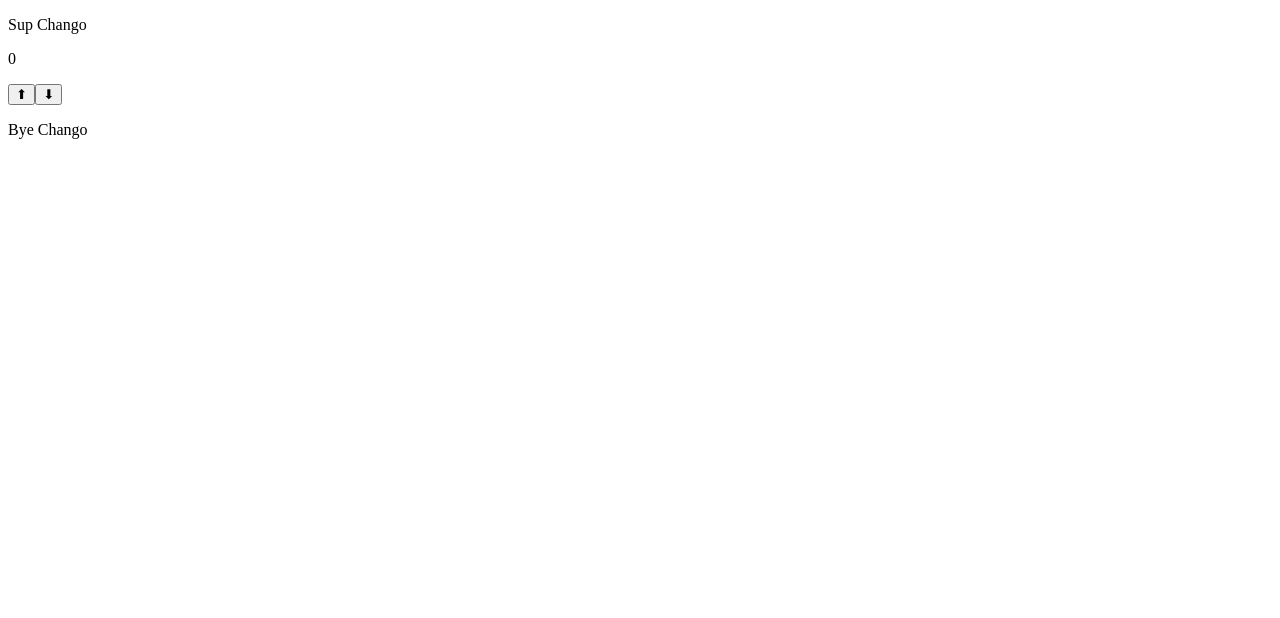
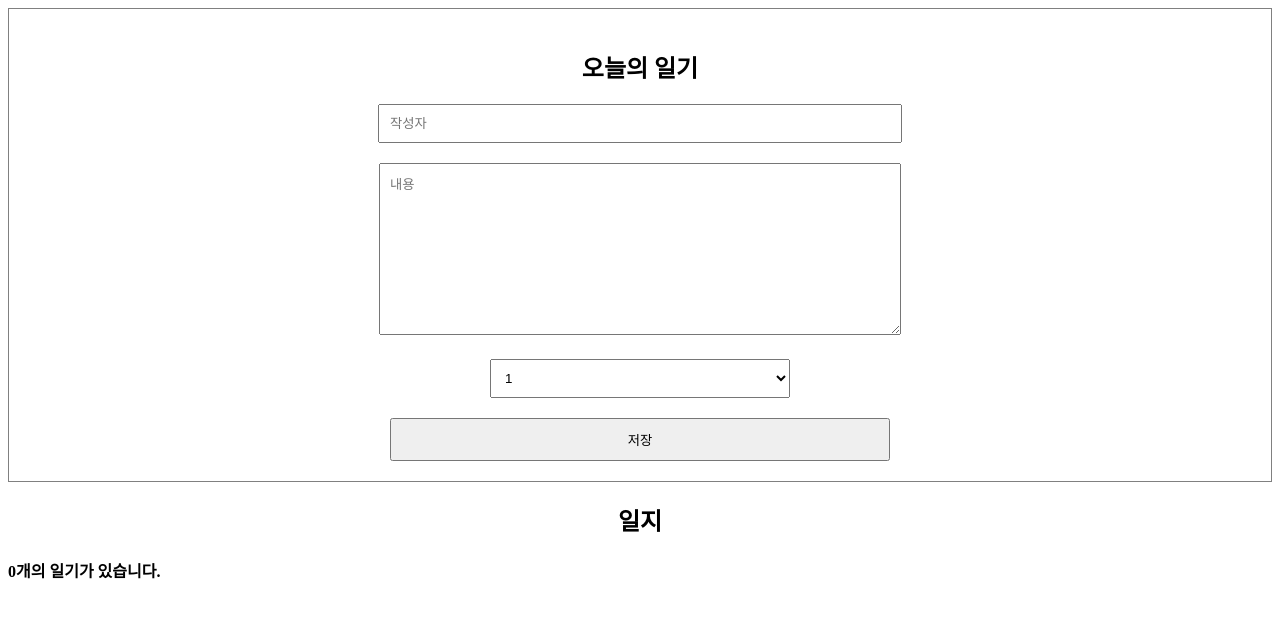
Before and after one commit to kimtothechang/react-study-2022-1, a React (Create React App) app: page / in a window 1280 px wide. Shown: the top 618 px of the page. Built offline with nearby package versions, Linux system fonts and the light colour scheme; the HTML template or start-up script is replaced by a standard one.

Commit message:
:memo: Study 'Same Level Data Control'

```diff
--- a/src/components/App.js
+++ b/src/components/App.js
@@ -1,20 +1,31 @@
-import styled from "styled-components";
-import MyHeader from "./MyHeader";
-import MyFooter from "./MyFooter";
-import Counter from "./Counter";
+import { useState, useRef } from "react";
+import DiaryEditor from "./DiaryEditor";
+import DiaryList from "./DiaryList";
 
 function App() {
+  const [data, setData] = useState([]);
+
+  const dataId = useRef(0);
+
+  const onCreate = (author, content, emotion) => {
+    const created_date = new Date().getTime();
+    const newItem = {
+      author,
+      content,
+      emotion,
+      created_date,
+      id: dataId.current,
+    };
+    dataId.current += 1;
+    setData([newItem, ...data]);
+  };
+
   return (
     <div>
-      <MyHeader />
-      <Counter />
-      <MyFooter />
+      <DiaryEditor onCreate={onCreate} />
+      <DiaryList diaryList={data} />
     </div>
   );
 }
 
 export default App;
-
-const GreenText = styled.p`
-  color: green;
-`;
--- a/src/components/Counter.js
+++ /dev/null
@@ -1,23 +0,0 @@
-import { useState } from "react";
-
-const Counter = () => {
-  const [number, setNumber] = useState(0);
-
-  const addNumber = () => {
-    setNumber((current) => current + 1);
-  };
-
-  const subNumber = () => {
-    setNumber((current) => current - 1);
-  };
-
-  return (
-    <div>
-      <p>{number}</p>
-      <button onClick={addNumber}>⬆</button>
-      <button onClick={subNumber}>⬇</button>
-    </div>
-  );
-};
-
-export default Counter;
--- /dev/null
+++ b/src/components/DiaryCard.js
@@ -0,0 +1,33 @@
+import styled from "styled-components";
+
+const DiaryCard = ({ author, content, created_date, emotion, id }) => {
+  return (
+    <DiaryCardWrapper>
+      <p>
+        작성자: {author} | 기분점수: {emotion}
+      </p>
+      <p>날짜: {new Date(created_date).toLocaleString()}</p>
+      <p>내용: {content}</p>
+    </DiaryCardWrapper>
+  );
+};
+
+export default DiaryCard;
+
+const DiaryCardWrapper = styled.div`
+  margin-bottom: 10px;
+  padding: 20px;
+  box-shadow: 5px 5px 15px rgba(0, 0, 0, 0.25);
+
+  p:nth-child(2) {
+    border-bottom: 1px solid rgba(0, 0, 0, 0.25);
+    padding-bottom: 10px;
+    margin-bottom: 10px;
+  }
+
+  p:last-child {
+    font-weight: bold;
+    margin-bottom: 30px;
+    margin-top: 30px;
+  }
+`;
--- /dev/null
+++ b/src/components/DiaryEditor.js
@@ -0,0 +1,107 @@
+import styled from "styled-components";
+import { useState, useRef } from "react";
+
+const DiaryEditor = ({ onCreate }) => {
+  const authorInput = useRef();
+  const contentInput = useRef();
+
+  const [state, setState] = useState({
+    author: "",
+    content: "",
+    emotion: 1,
+  });
+
+  const handleChangeState = (e) => {
+    setState({ ...state, [e.target.name]: e.target.value });
+  };
+
+  const handleSubmit = () => {
+    if (state.author.length < 1) {
+      authorInput.current.focus();
+      return;
+    }
+    if (state.content.length < 5) {
+      contentInput.current.focus();
+      return;
+    }
+
+    onCreate(state.author, state.content, state.emotion);
+    alert("저장 완료");
+    setState({
+      author: "",
+      content: "",
+      emotion: 1,
+    });
+  };
+
+  return (
+    <DiaryWrapper>
+      <h2>오늘의 일기</h2>
+      <div>
+        <input
+          ref={authorInput}
+          name="author"
+          value={state.author}
+          onChange={handleChangeState}
+          placeholder="작성자"
+        />
+      </div>
+      <div>
+        <textarea
+          ref={contentInput}
+          name="content"
+          value={state.content}
+          onChange={handleChangeState}
+          placeholder="내용"
+        />
+      </div>
+      <div>
+        <select
+          name="emotion"
+          value={state.emotion}
+          onChange={handleChangeState}
+        >
+          <option value={1}>1</option>
+          <option value={2}>2</option>
+          <option value={3}>3</option>
+          <option value={4}>4</option>
+          <option value={5}>5</option>
+        </select>
+      </div>
+      <div>
+        <button onClick={handleSubmit}>저장</button>
+      </div>
+    </DiaryWrapper>
+  );
+};
+
+export default DiaryEditor;
+
+const DiaryWrapper = styled.div`
+  border: 1px solid gray;
+  text-align: center;
+  padding: 20px;
+
+  input,
+  textarea {
+    margin-bottom: 20px;
+    width: 500px;
+    padding: 10px;
+  }
+
+  textarea {
+    height: 150px;
+  }
+
+  select {
+    width: 300px;
+    padding: 10px;
+    margin-bottom: 20px;
+  }
+
+  button {
+    width: 500px;
+    padding: 10px;
+    cursor: pointer;
+  }
+`;
--- /dev/null
+++ b/src/components/DiaryList.js
@@ -0,0 +1,29 @@
+import { useState } from "react";
+import styled from "styled-components";
+import DiaryCard from "./DiaryCard";
+
+const DiaryList = ({ diaryList }) => {
+  return (
+    <DiaryWrapper>
+      <h2>일지</h2>
+      <h4>{diaryList.length}개의 일기가 있습니다.</h4>
+      <div>
+        {diaryList.map((it) => (
+          <DiaryCard key={it.id} {...it} />
+        ))}
+      </div>
+    </DiaryWrapper>
+  );
+};
+
+DiaryList.defaultProps = {
+  diaryList: [],
+};
+
+export default DiaryList;
+
+const DiaryWrapper = styled.div`
+  h2 {
+    text-align: center;
+  }
+`;
--- a/src/components/MyFooter.js
+++ /dev/null
@@ -1,9 +0,0 @@
-const MyFooter = () => {
-  return (
-    <footer>
-      <p>Bye Chango</p>
-    </footer>
-  );
-};
-
-export default MyFooter;
--- a/src/components/MyHeader.js
+++ /dev/null
@@ -1,9 +0,0 @@
-const MyHeader = () => {
-  return (
-    <header>
-      <p>Sup Chango</p>
-    </header>
-  );
-};
-
-export default MyHeader;
```
